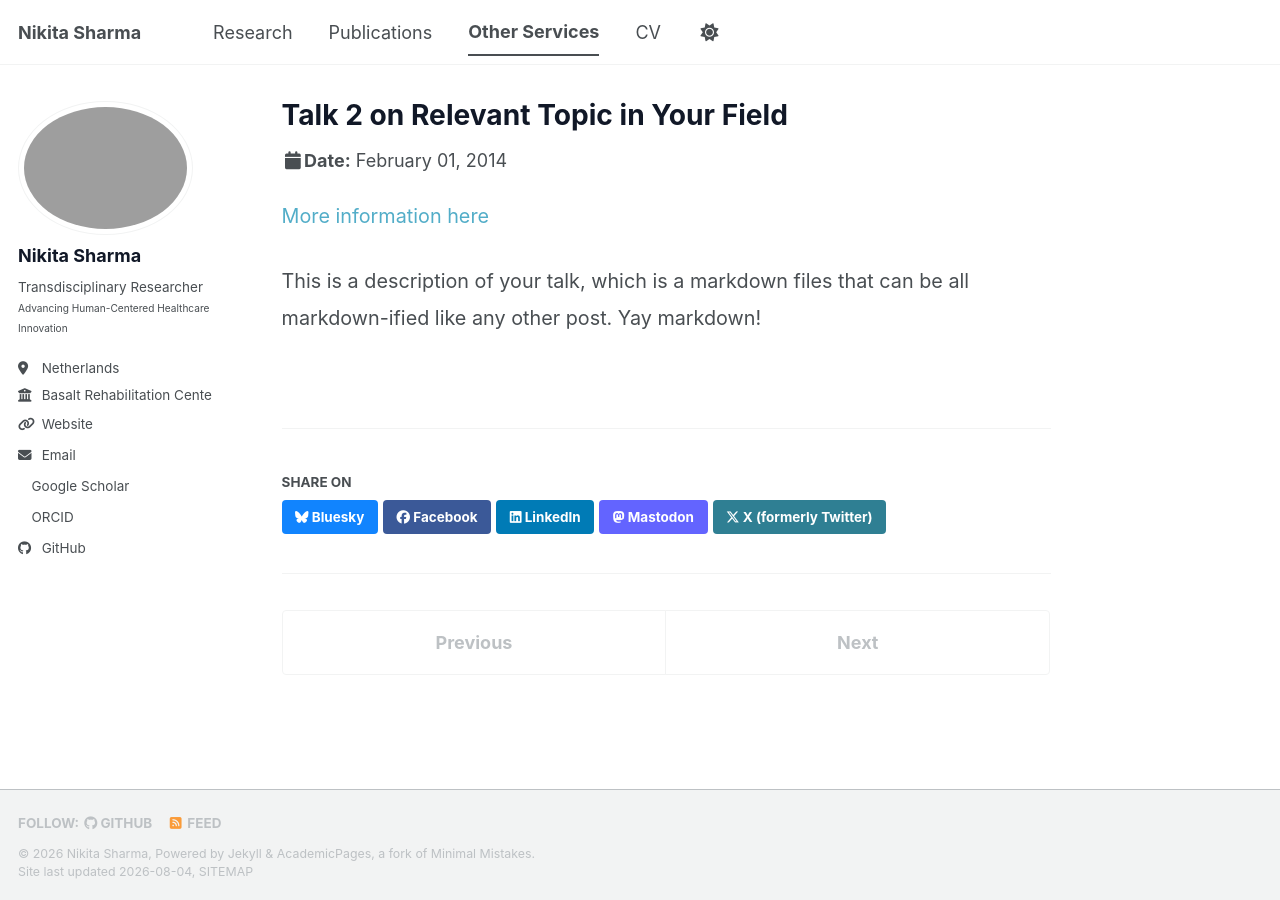
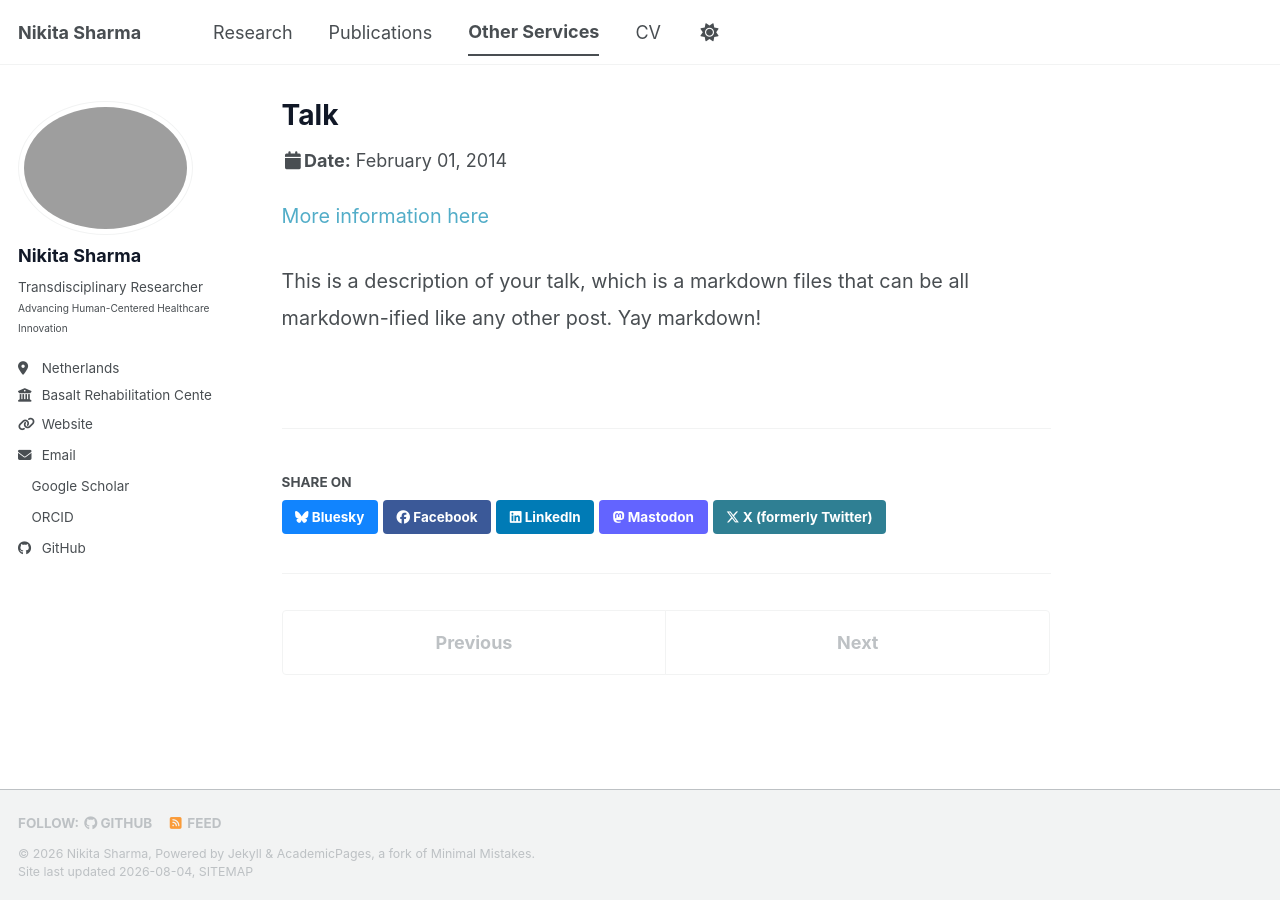
Before and after one commit to nikitasharma14/Portfolio, a Jekyll site: the page built from _talks/2014-02-01-talk-2.md, in a window 1280 px wide. Built offline with Jekyll 4.4.1, drawn with Linux system fonts in a browser that asks for light colours; a style sheet for code colours, icons or effects is not loaded.

Commit message:
Update 2014-02-01-talk-2.md

```diff
--- a/_talks/2014-02-01-talk-2.md
+++ b/_talks/2014-02-01-talk-2.md
@@ -1,11 +1,11 @@
 ---
-title: "Talk 2 on Relevant Topic in Your Field"
+title: "Talk"
 collection: talks
 type: "Talk"
 permalink: /talks/2014-02-01-talk-2
-venue: "London School of Testing"
+venue: ""
 date: 2014-02-01
-location: "London, UK"
+location: ""
 ---
 
 [More information here](http://example2.com)
```
